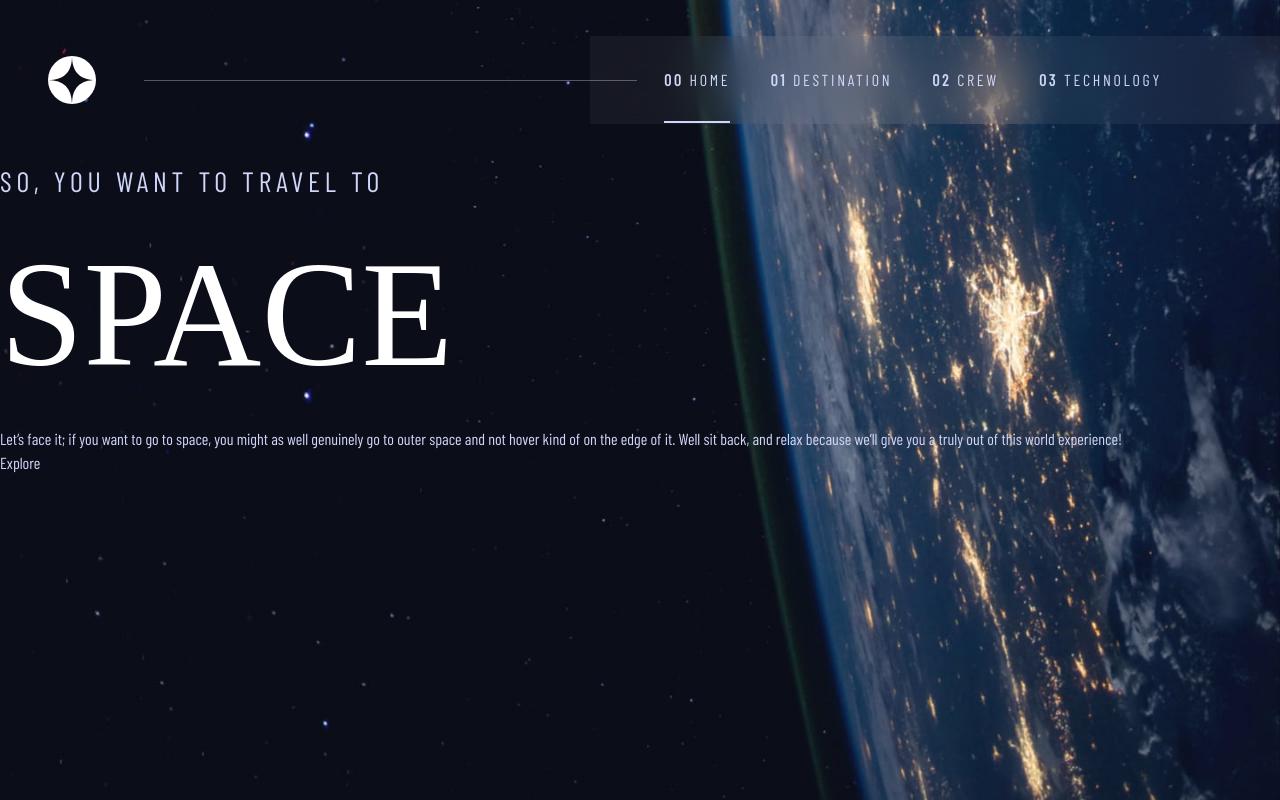
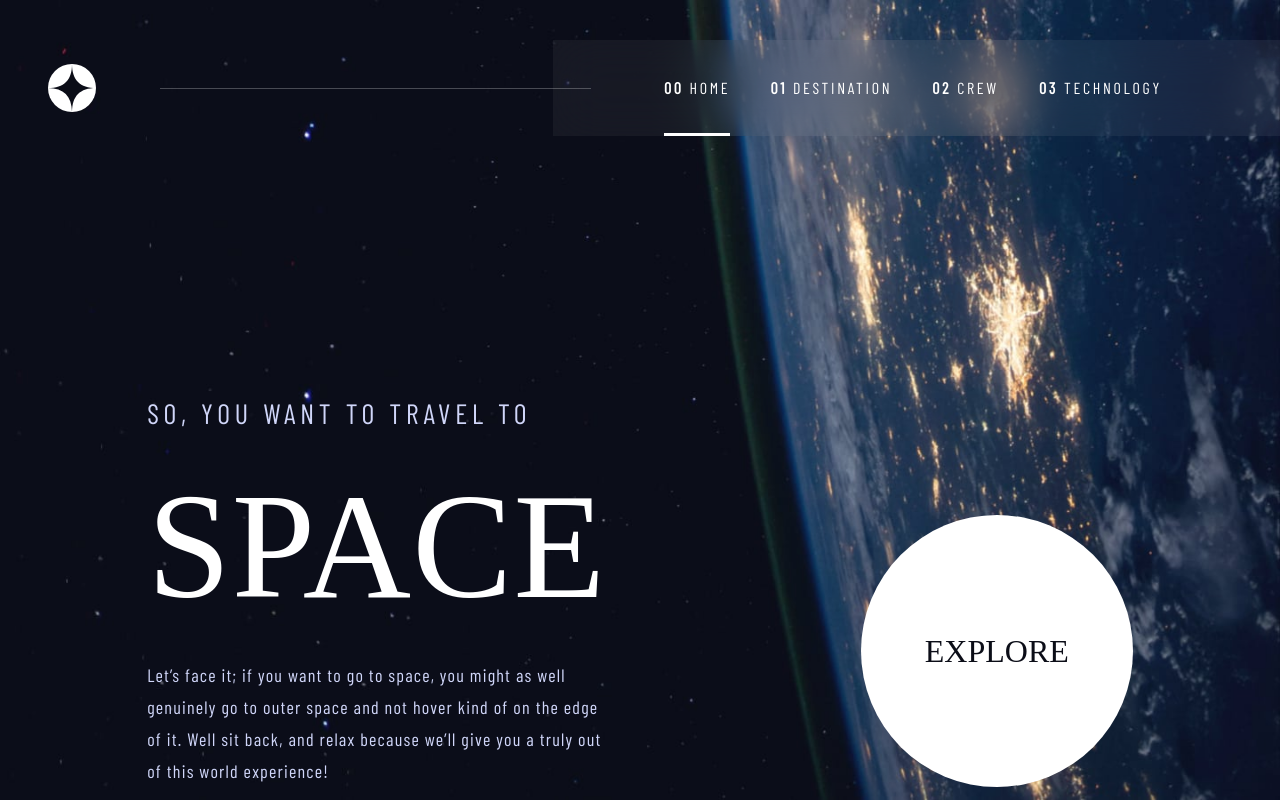
Before and after one commit to alvarnydev/space-tourism-agency, a React (Vite) app: page / in a window 1280 px wide. Built offline with nearby package versions, Linux system fonts and the light colour scheme; a web font is replaced by a local one.

Commit message:
Home page desktop styles

```diff
--- a/src/components/Navbar.tsx
+++ b/src/components/Navbar.tsx
@@ -13,19 +13,19 @@ const Navbar = () => {
   const currentPath = location.pathname;
 
   return (
-    <nav className='relative ml-12 py-9 flex nav-text'>
+    <nav className='relative ml-12 pt-10 flex nav-text'>
       <div className='flex-1 flex gap-14 items-center overflow-auto'>
         <img src='/assets/shared/logo.svg' />
-        <div className='absolute ml-24 h-[1px] w-2/5 z-10 bg-white/30' />
+        <div className='absolute ml-28 h-[1px] w-[35%] z-10 bg-white/25' />
       </div>
-      <ul className='flex items-center flex-1 gap-10 px-[6%] py-8 bg-white/5 backdrop-blur-xl'>
+      <ul className='flex items-center flex-1 gap-10 px-[9%] py-9 bg-white/5 backdrop-blur-xl'>
         {NavbarElements.map((element) => (
           <li key={element.id}>
             <Link
               to={`/${element.path}`}
               className={
-                'transition-[border] duration-75 py-8 hover:border-b-2 hover:-mb-0.5 border-white/40' +
-                (currentPath === `/${element.path}` ? 'border-white border-b-2 -mb-0.5' : '')
+                'transition-[border] duration-75 py-9 hover:border-b-[3px] hover:mb-[-3px] border-white/40' +
+                (currentPath === `/${element.path}` ? 'border-white border-b-[3px] mb-[-3px]' : '')
               }
             >
               <span className='font-bold'>{element.id}</span> {element.name}
--- a/src/global.css
+++ b/src/global.css
@@ -5,7 +5,7 @@
 
 @layer base {
   html {
-    @apply font-barlow text-white;
+    @apply font-barlow text-white bg-black;
   }
 
   h1,
@@ -27,7 +27,11 @@
   }
 
   body {
-    @apply font-barlow text-lightBlue;
+    @apply font-barlow text-white;
+  }
+
+  p {
+    @apply text-body;
   }
 
   h1 {
--- a/src/pages/home.tsx
+++ b/src/pages/home.tsx
@@ -1,17 +1,32 @@
 import Header from '../components/Header';
 
 function Home() {
-  return (
-    <div className='h-screen bg-cover bg-homeMobile md:bg-homeTablet lg:bg-homeDesktop'>
-      <Header />
+  const HeroText = () => (
+    <div className='flex-1 flex flex-col text-lightBlue tracking-[0.075em]'>
       <h5>So, you want to travel to</h5>
       <h1>Space</h1>
       <p>
         Let’s face it; if you want to go to space, you might as well genuinely go to outer space and
         not hover kind of on the edge of it. Well sit back, and relax because we’ll give you a truly
         out of this world experience!
-      </p>{' '}
-      <button>Explore</button>
+      </p>
+    </div>
+  );
+  const HeroButton = () => (
+    <div className='flex-1 flex justify-end'>
+      <button className='transition-[outline] w-[17rem] h-[17rem] rounded-[50%] bg-white outline-[88px] outline-white/10 hover:outline'>
+        <h4 className='text-black'>Explore</h4>
+      </button>
+    </div>
+  );
+
+  return (
+    <div className='h-screen bg-cover bg-homeMobile md:bg-homeTablet lg:bg-homeDesktop'>
+      <Header />
+      <main className='mx-[11.5%] mt-64 gap-[24%] flex justify-center items-end'>
+        <HeroText />
+        <HeroButton />
+      </main>
     </div>
   );
 }
--- a/tailwind.config.js
+++ b/tailwind.config.js
@@ -34,6 +34,14 @@ export default {
         28: '28px',
         16: '16px',
         14: '14px',
+        body: [
+          '18px',
+          {
+            lineHeight: '2rem',
+            // letterSpacing: '-0.01em',
+            fontWeight: '400',
+          },
+        ],
       },
       letterSpacing: {
         4.75: '4.75px',
```
